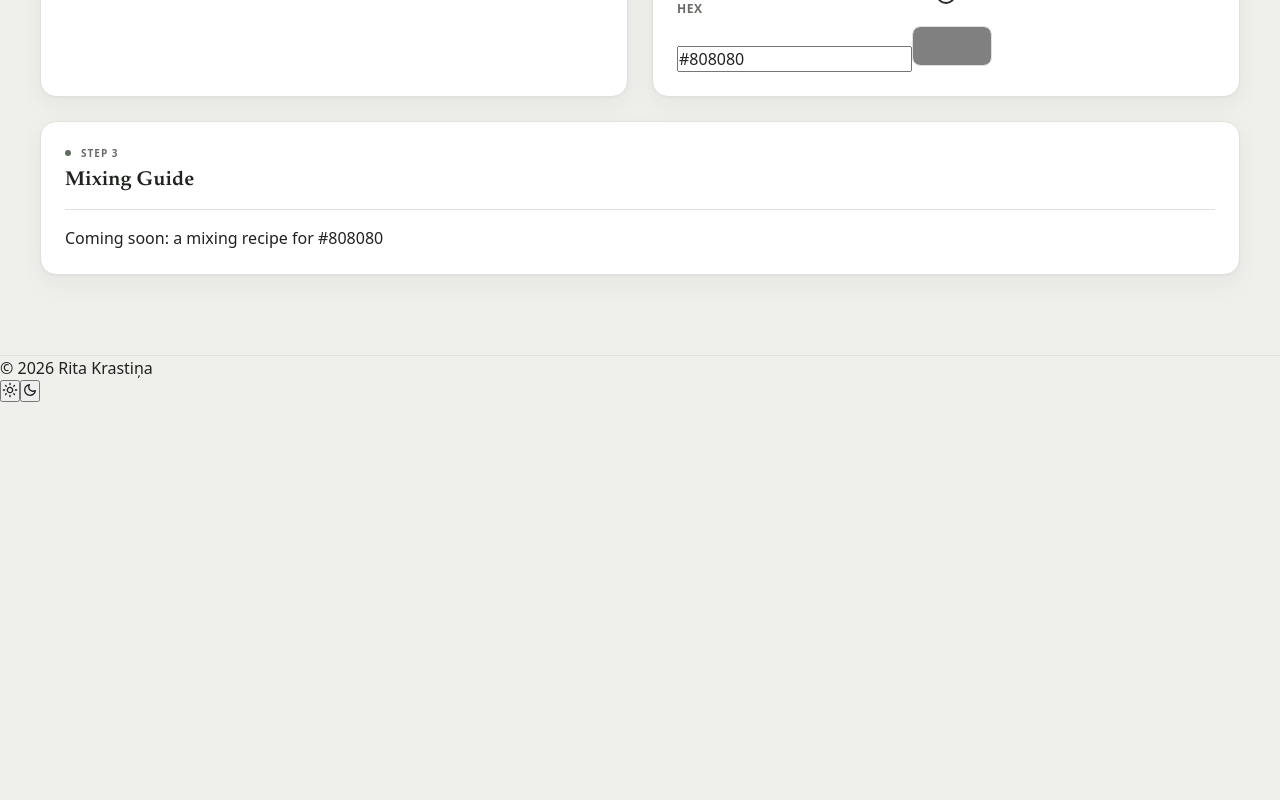
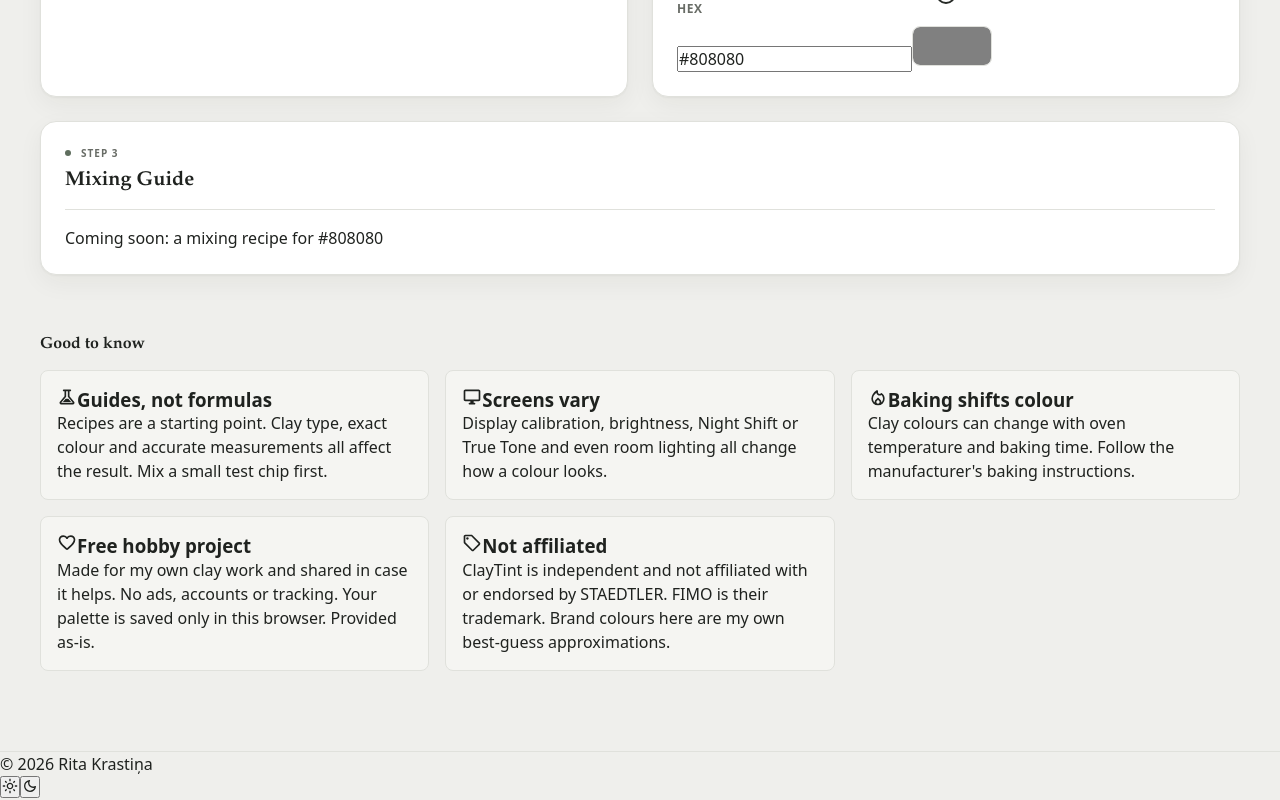
Before and after one commit to ritakrastina/claytint, a React (Vite) app: page / in a window 1280 px wide. Shown: the part 603-1403 px from the top of the page. Before the commit the page ends 1007 px from the top, so only its background shows below. Built offline with nearby package versions, Linux system fonts and the light colour scheme.

Commit message:
About section

```diff
--- a/src/App.module.css
+++ b/src/App.module.css
@@ -9,6 +9,8 @@
   max-width: 1280px;
   margin: 0 auto;
   padding: 20px clamp(16px, 5vw, 40px) 80px;
+  display: grid;
+  gap: 60px;
 }
 
 .steps {
--- a/src/App.tsx
+++ b/src/App.tsx
@@ -1,4 +1,5 @@
 import styles from './App.module.css'
+import { About } from './components/About'
 import { ColourPicker } from './components/ColourPicker'
 import { Footer } from './components/Footer'
 import { Header } from './components/Header'
@@ -26,6 +27,8 @@ export function App() {
             Coming soon: a mixing recipe for {colour}
           </Step>
         </div>
+
+        <About />
       </main>
 
       <Footer />
--- /dev/null
+++ b/src/components/About.module.css
@@ -0,0 +1,38 @@
+.title {
+  font-family: var(--serif);
+  font-size: 1rem;
+  font-weight: 600;
+  margin-bottom: 16px;
+}
+
+.notes {
+  display: grid;
+  grid-template-columns: repeat(auto-fit, minmax(300px, 1fr));
+  gap: 16px;
+}
+
+.note {
+  padding: 16px;
+  background: var(--surface-2);
+  border: 1px solid var(--border);
+  border-radius: var(--radius-sm);
+}
+
+.note-title {
+  display: flex;
+  align-items: center;
+  gap: 8px;
+  font-size: 0.875rem;
+  font-weight: 600;
+
+  svg {
+    flex-shrink: 0;
+    color: var(--accent);
+  }
+}
+
+.note-text {
+  margin-top: 8px;
+  font-size: 0.75rem;
+  color: var(--muted);
+}
--- /dev/null
+++ b/src/components/About.tsx
@@ -0,0 +1,68 @@
+import { useId, type ReactNode } from 'react'
+
+import styles from './About.module.css'
+import {
+  FlameIcon,
+  FlaskIcon,
+  HeartIcon,
+  ScreenIcon,
+  TagIcon,
+} from './ui/icons'
+
+type Note = {
+  icon: ReactNode
+  title: string
+  text: string
+}
+
+const NOTES: Note[] = [
+  {
+    icon: <FlaskIcon width={20} height={20} />,
+    title: 'Guides, not formulas',
+    text: 'Recipes are a starting point. Clay type, exact colour and accurate measurements all affect the result. Mix a small test chip first.',
+  },
+  {
+    icon: <ScreenIcon width={20} height={20} />,
+    title: 'Screens vary',
+    text: 'Display calibration, brightness, Night Shift or True Tone and even room lighting all change how a colour looks.',
+  },
+  {
+    icon: <FlameIcon width={20} height={20} />,
+    title: 'Baking shifts colour',
+    text: "Clay colours can change with oven temperature and baking time. Follow the manufacturer's baking instructions.",
+  },
+  {
+    icon: <HeartIcon width={20} height={20} />,
+    title: 'Free hobby project',
+    text: 'Made for my own clay work and shared in case it helps. No ads, accounts or tracking. Your palette is saved only in this browser. Provided as-is.',
+  },
+  {
+    icon: <TagIcon width={20} height={20} />,
+    title: 'Not affiliated',
+    text: 'ClayTint is independent and not affiliated with or endorsed by STAEDTLER. FIMO is their trademark. Brand colours here are my own best-guess approximations.',
+  },
+]
+
+export function About() {
+  const titleId = useId()
+
+  return (
+    <section aria-labelledby={titleId}>
+      <h2 id={titleId} className={styles.title}>
+        Good to know
+      </h2>
+
+      <ul className={styles.notes}>
+        {NOTES.map((note) => (
+          <li key={note.title} className={styles.note}>
+            <h3 className={styles.noteTitle}>
+              {note.icon}
+              {note.title}
+            </h3>
+            <p className={styles.noteText}>{note.text}</p>
+          </li>
+        ))}
+      </ul>
+    </section>
+  )
+}
--- a/src/components/ui/icons.tsx
+++ b/src/components/ui/icons.tsx
@@ -43,3 +43,33 @@ export const CloseIcon = (props: IconProps) => (
     <path d="M480-424 284-228q-11 11-28 11t-28-11q-11-11-11-28t11-28l196-196-196-196q-11-11-11-28t11-28q11-11 28-11t28 11l196 196 196-196q11-11 28-11t28 11q11 11 11 28t-11 28L536-480l196 196q11 11 11 28t-11 28q-11 11-28 11t-28-11L480-424Z" />
   </Icon>
 )
+
+export const TagIcon = (props: IconProps) => (
+  <Icon {...props}>
+    <path d="M856-390 570-104q-12 12-27 18t-30 6q-15 0-30-6t-27-18L103-457q-11-11-17-25.5T80-513v-287q0-33 23.5-56.5T160-880h287q16 0 31 6.5t26 17.5l352 353q12 12 17.5 27t5.5 30q0 15-5.5 29.5T856-390ZM513-160l286-286-353-354H160v286l353 354ZM260-640q25 0 42.5-17.5T320-700q0-25-17.5-42.5T260-760q-25 0-42.5 17.5T200-700q0 25 17.5 42.5T260-640Zm220 160Z" />
+  </Icon>
+)
+
+export const ScreenIcon = (props: IconProps) => (
+  <Icon {...props}>
+    <path d="M400-200v-80H160q-33 0-56.5-23.5T80-360v-400q0-33 23.5-56.5T160-840h640q33 0 56.5 23.5T880-760v400q0 33-23.5 56.5T800-280H560v80h40q17 0 28.5 11.5T640-160q0 17-11.5 28.5T600-120H360q-17 0-28.5-11.5T320-160q0-17 11.5-28.5T360-200h40ZM160-360h640v-400H160v400Zm0 0v-400 400Z" />
+  </Icon>
+)
+
+export const FlaskIcon = (props: IconProps) => (
+  <Icon {...props}>
+    <path d="M200-120q-51 0-72.5-45.5T138-250l222-270v-240h-40q-17 0-28.5-11.5T280-800q0-17 11.5-28.5T320-840h320q17 0 28.5 11.5T680-800q0 17-11.5 28.5T640-760h-40v240l222 270q32 39 10.5 84.5T760-120H200Zm80-120h400L544-400H416L280-240Zm-80 40h560L520-492v-268h-80v268L200-200Zm280-280Z" />
+  </Icon>
+)
+
+export const FlameIcon = (props: IconProps) => (
+  <Icon {...props}>
+    <path d="M253-173q-93-93-93-227 0-113 67-217t184-182q22-15 45.5-1.5T480-760v52q0 34 23.5 57t57.5 23q17 0 32.5-7.5T621-657q8-10 20.5-12.5T665-664q63 45 99 115t36 149q0 134-93 227T480-80q-134 0-227-93Zm-13-227q0 52 21 98.5t60 81.5q-1-5-1-9v-9q0-32 12-60t35-51l113-111 113 111q23 23 35 51t12 60v9q0 4-1 9 39-35 60-81.5t21-98.5q0-50-18.5-94.5T648-574q-20 13-42 19.5t-45 6.5q-62 0-107.5-41T401-690q-78 66-119.5 140.5T240-400Zm240 52-57 56q-11 11-17 25t-6 29q0 32 23.5 55t56.5 23q33 0 56.5-23t23.5-55q0-16-6-29.5T537-292l-57-56Z" />
+  </Icon>
+)
+
+export const HeartIcon = (props: IconProps) => (
+  <Icon {...props}>
+    <path d="M451.5-152q-14.5-5-25.5-16l-69-63q-106-97-191.5-192.5T80-634q0-94 63-157t157-63q53 0 100 22.5t80 61.5q33-39 80-61.5T660-854q94 0 157 63t63 157q0 115-85 211T602-230l-68 62q-11 11-25.5 16t-28.5 5q-14 0-28.5-5ZM442-690q-29-41-62-62.5T300-774q-60 0-100 40t-40 100q0 52 37 110.5T285.5-410q51.5 55 106 103t88.5 79q34-31 88.5-79t106-103Q726-465 763-523.5T800-634q0-60-40-100t-100-40q-47 0-80 21.5T518-690q-7 10-17 15t-21 5q-11 0-21-5t-17-15Zm38 189Z" />
+  </Icon>
+)
```
